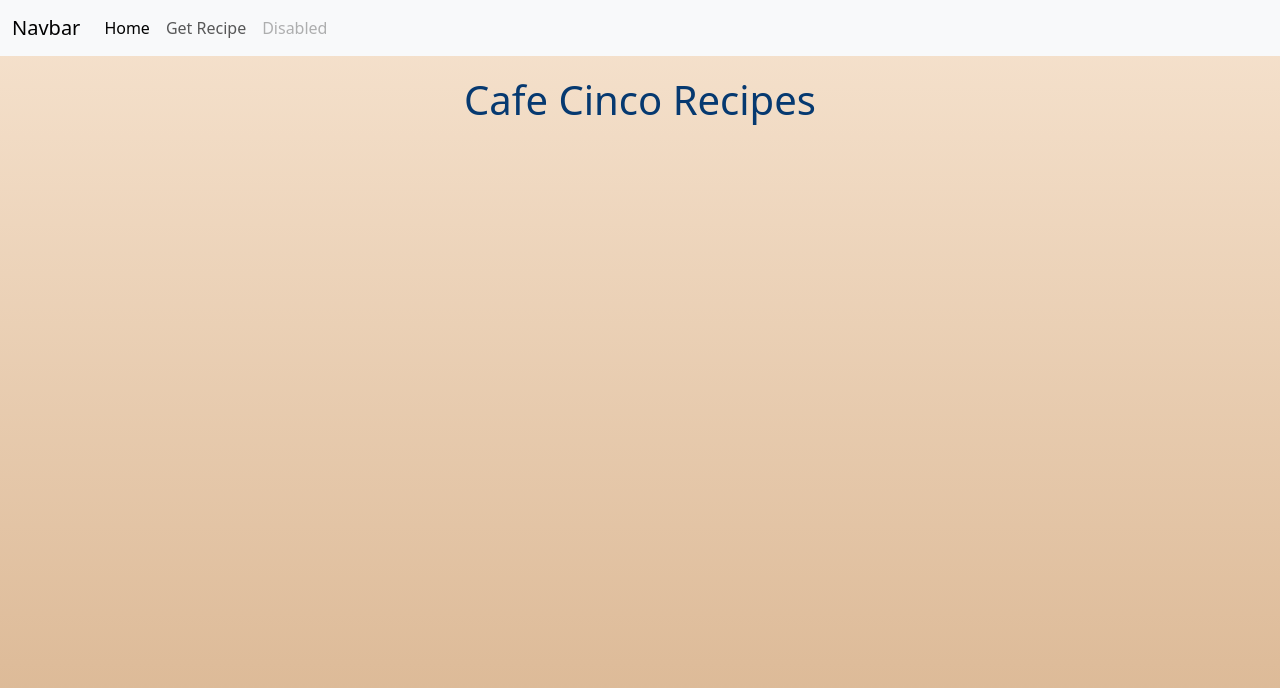
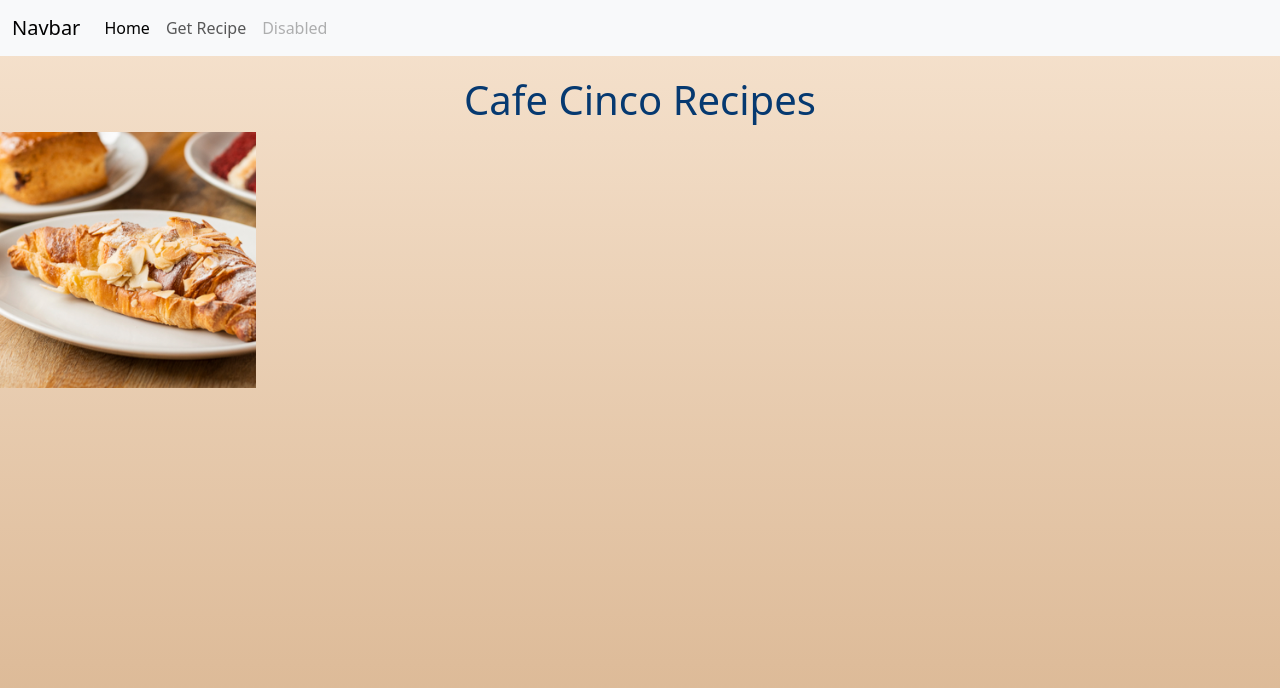
Before and after one commit to Dug-F/Week4_Hackathon_Front_End, a plain HTML site: page front-end/index.html in a window 1280 px wide. Drawn offline with nearby package versions, Linux system fonts and the light colour scheme; no server answers.

Commit message:
Final draft

```diff
--- a/front-end/index.html
+++ b/front-end/index.html
@@ -46,6 +46,7 @@
     </head>
     <main>
       <h1>Cafe Cinco Recipes</h1>
+      <img src="Almondcroissant.jpg" alt="Almond Croissant">
       <div class="container mt-5">
         <div class="row justify-content-center">
           <div class="col-lg-6">
--- a/front-end/styles.css
+++ b/front-end/styles.css
@@ -41,3 +41,13 @@ label {
     background-color: #8B4513;
     border-color: #8B4513;
 }
+img{
+    margin : auto;
+    text-align: center;
+    width: 20%;
+    position: static;
+}
+.container {
+    position: relative;
+    top: -375px;
+}
```
Also changed, not shown: front-end/Almondcroissant.jpg (added).
